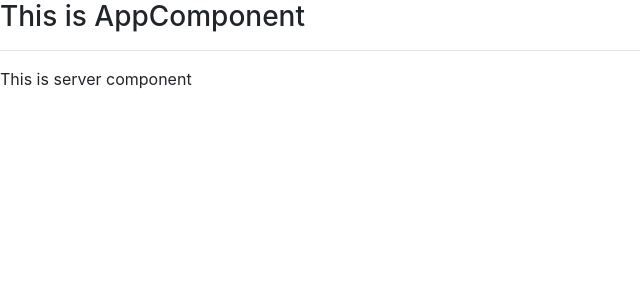
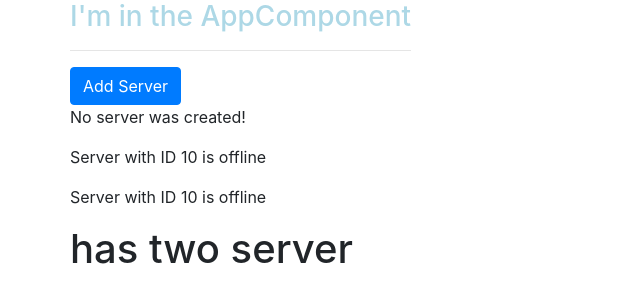
Before and after one commit to Frank-Bae/angular, an Angular app in the folder Angular/last-app/: page / in a window 1280 px wide. Shown: the top 302 px of the page, without its empty margins (0-640 px from the left). Built offline with nearby package versions, Linux system fonts and the light colour scheme.

Commit message:
working on event binding

```diff
--- a/Angular/last-app/src/app/app.component.css
+++ b/Angular/last-app/src/app/app.component.css
@@ -0,0 +1,3 @@
+h3 {
+  color: lightblue;
+}
--- a/Angular/last-app/src/app/app.component.html
+++ b/Angular/last-app/src/app/app.component.html
@@ -1,6 +1,12 @@
-<h3>This is AppComponent</h3>
-<hr>
-<app-server></app-server>
+<div class="container">
+  <div class="row">
+    <div class="col-xs-12">
+      <h3>I'm in the AppComponent</h3>
+      <hr>
+      <app-servers></app-servers>
+    </div>
+  </div>
+</div>
 
 
 <router-outlet></router-outlet>
--- a/Angular/last-app/src/app/app.module.ts
+++ b/Angular/last-app/src/app/app.module.ts
@@ -8,12 +8,14 @@ import { ServerComponent } from './server/server.component'
 
 import { FormsModule } from '@angular/forms';
 import { HttpClientModule } from '@angular/common/http';
+import { ServersComponent } from './servers/servers.component';
 
 @NgModule({
   declarations: [
     AppComponent,
     //whenver you aadd a component it must go in the decleration
-    ServerComponent
+    ServerComponent,
+    ServersComponent
   ],
   imports: [
     BrowserModule,
--- a/Angular/last-app/src/app/server/server.component.html
+++ b/Angular/last-app/src/app/server/server.component.html
@@ -1 +1,2 @@
-<p>This is server component</p>
+<!-- You can also have the string interpolation output when calling a function -->
+<p>Server with ID {{ serverId }} is {{ getServerStatus() }}</p>
--- a/Angular/last-app/src/app/server/server.component.ts
+++ b/Angular/last-app/src/app/server/server.component.ts
@@ -6,5 +6,10 @@ import { Component } from '@angular/core';
 })
 
 export class ServerComponent {
+  serverId: number = 10;
+  serverStatus: string = 'offline'
 
+  getServerStatus() {
+    return this.serverStatus;
+  }
 }
--- /dev/null
+++ b/Angular/last-app/src/app/servers/servers.component.html
@@ -0,0 +1,13 @@
+<!-- The disabled is encased in property binding and if it is true, it will disable the
+button tag unless otherwise stated.  -->
+<!-- The click is simple event binding where you have the click directive and will execute
+the following function back to the typescript file -->
+<button class="btn btn-primary" [disabled]="!allowNewServer" (click)="onCreateServer()">
+  Add Server
+</button>
+<!-- <p [innerText]="allowNewServer"></p> -->
+
+<p>{{ serverCreationStatus }}</p>
+<app-server></app-server>
+<app-server></app-server>
+<h1>has two server</h1>
--- /dev/null
+++ b/Angular/last-app/src/app/servers/servers.component.ts
@@ -0,0 +1,26 @@
+import { Component, OnInit } from '@angular/core';
+
+@Component({
+  selector: 'app-servers',
+  templateUrl: './servers.component.html',
+  styleUrls: ['./servers.component.css']
+})
+export class ServersComponent implements OnInit {
+  allowNewServer = false;
+  serverCreationStatus = 'No server was created!';
+
+  constructor() {
+    setTimeout(() => {
+      this.allowNewServer = true;
+    }, 2000)
+
+   }
+
+  ngOnInit(): void {
+  }
+
+  onCreateServer() {
+    this.serverCreationStatus = 'Server was created!';
+  }
+
+}
```
Also changed, not shown: Angular/last-app/src/app/servers/servers.component.css (added).
